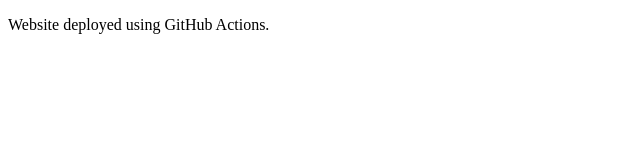
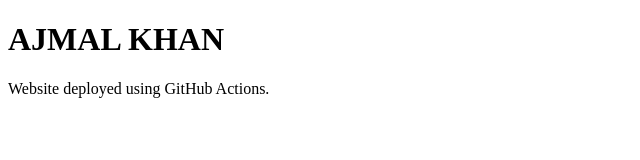
Before and after one commit to Ajmalniz/ziakhanproject1, a plain HTML site: page index.html in a window 1280 px wide. Shown: the whole page, without its empty margins (0-640 px from the left). Drawn offline with Linux system fonts and the light colour scheme.

Commit message:
index.html
update

```diff
--- a/index.html
+++ b/index.html
@@ -9,6 +9,7 @@
     </head>
 
     <body>
+        <h1>AJMAL KHAN</h1>
         <p>Website deployed using GitHub Actions.</p>
     </body>
 
```
